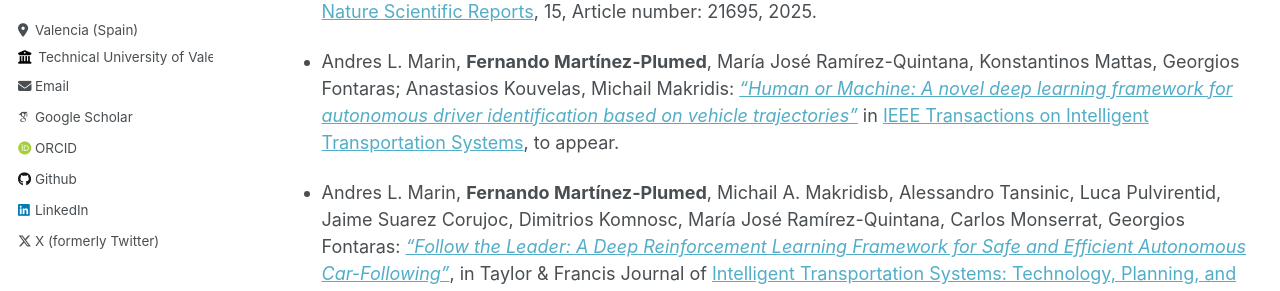
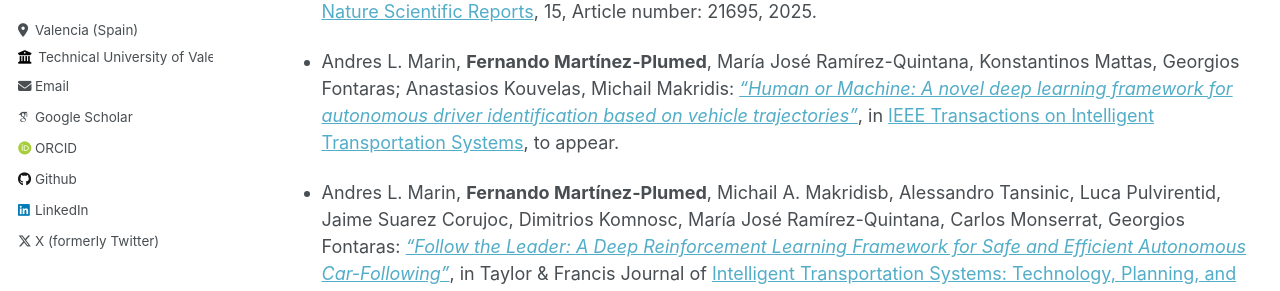
Before and after one commit to nandomp/nandomp.github.io, a Jekyll site: the page built from _pages/publications.md, in a window 1280 px wide and 900 px high. Shown: the part 385-676 px from the top of the window. Built offline with Jekyll 4.4.1, drawn with Linux system fonts in a browser that asks for light colours; some web fonts are replaced.

Commit message:
Update publications.md

```diff
--- a/_pages/publications.md
+++ b/_pages/publications.md
@@ -11,7 +11,7 @@ author_profile: true
 
 * Andromachi Mourtzouchou, Andres L. Marin, Lorenzo Laveneziana, Alessandro Tansini, Jaime Suarez, Ada Garus, Monica Grosso, **Fernando Martínez-Plumed**, Rubén Cordera, Georgios Fontaras, Biagio Ciuffo: [*"Comparative analysis of public and expert perceptions of electrified vehicles in the European Union"*](https://doi.org/10.1038/s41598-025-06071-0), in [Nature Scientific Reports](https://www.nature.com/srep/), 15, Article number: 21695, 2025.
 
-* Andres L. Marin, **Fernando Martínez-Plumed**,  María José Ramírez-Quintana, Konstantinos Mattas, Georgios Fontaras; Anastasios Kouvelas, Michail Makridis: [*"Human or Machine: A novel deep learning framework for autonomous driver identification based on vehicle trajectories"*]() in [IEEE Transactions on Intelligent Transportation Systems](https://ieee-itss.org/pub/t-its/), to appear.
+* Andres L. Marin, **Fernando Martínez-Plumed**,  María José Ramírez-Quintana, Konstantinos Mattas, Georgios Fontaras; Anastasios Kouvelas, Michail Makridis: [*"Human or Machine: A novel deep learning framework for autonomous driver identification based on vehicle trajectories"*](), in [IEEE Transactions on Intelligent Transportation Systems](https://ieee-itss.org/pub/t-its/), to appear.
 
 * Andres L. Marin, **Fernando Martínez-Plumed**, Michail A. Makridisb, Alessandro Tansinic, Luca Pulvirentid, Jaime Suarez Corujoc, Dimitrios Komnosc, María José Ramírez-Quintana, Carlos Monserrat, Georgios Fontaras: [*"Follow the Leader: A Deep Reinforcement Learning Framework for Safe and Efficient Autonomous Car-Following"*](https://doi.org/10.1080/15472450.2025.2576907), in Taylor & Francis Journal of [Intelligent Transportation Systems: Technology, Planning, and Operations](https://www.tandfonline.com/journals/gits20), to appear.
 
```
